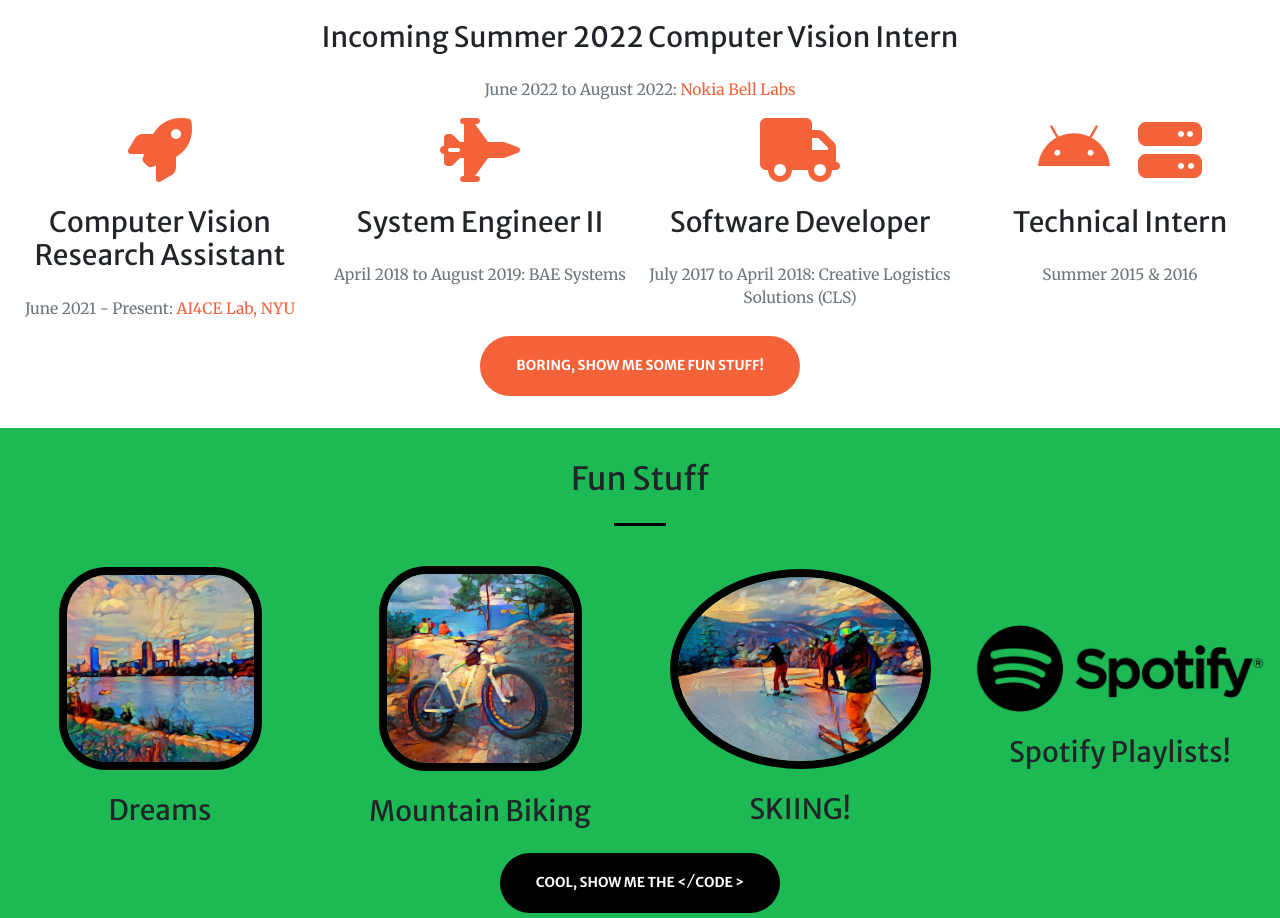
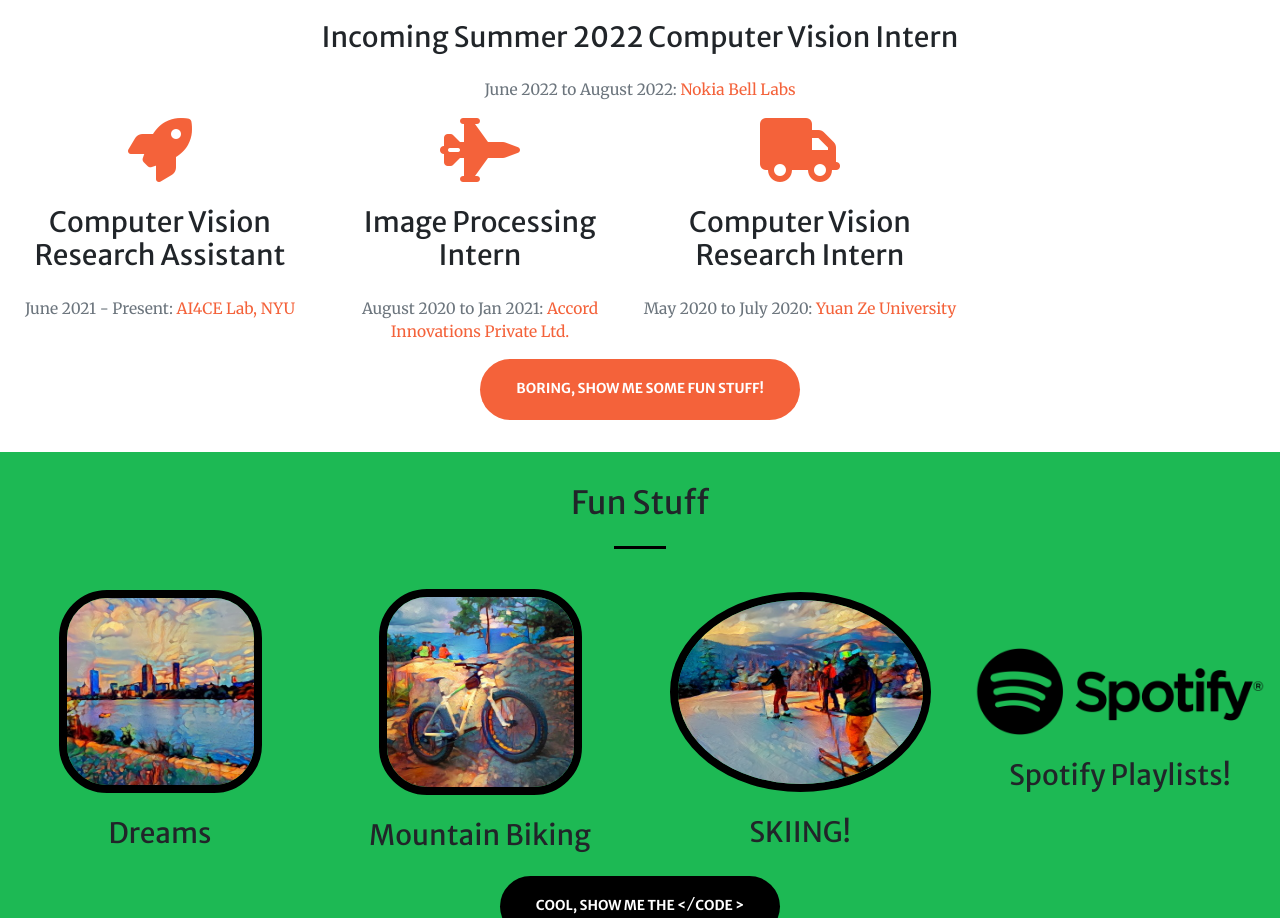
Before and after one commit to bharath-07/bharath.github.io, a plain HTML site: page index.html in a window 1280 px wide. Shown: the part 1444-2362 px from the top of the page. Drawn offline with nearby package versions, Linux system fonts and the light colour scheme.

Commit message:
Update index.html

```diff
--- a/index.html
+++ b/index.html
@@ -208,21 +208,15 @@
         </div>
         <div class="col-lg-3 col-sm-6 text-center">
           <i class="fa fa-4x fa-fighter-jet text-primary sr-icons"></i>
-          <h3 class="mt-4 mb-4">System Engineer II</h3>
-          <p class="text-muted">April 2018 to August 2019: BAE Systems</p>
+          <h3 class="mt-4 mb-4">Image Processing Intern</h3>
+          <p class="text-muted">August 2020 to Jan 2021: <a class="text-black-link" href="https://ai4ce.github.io" class="text-blue">Accord Innovations Private Ltd. </a></p>
         </div>
         <div class="col-lg-3 col-sm-6 text-center">
           <i class="fa fa-4x fa-truck text-primary sr-icons"></i>
-          <h3 class="mt-4 mb-4">Software Developer</h3>
-          <p class="text-muted">July 2017 to April 2018: Creative Logistics Solutions (CLS)</p>
+          <h3 class="mt-4 mb-4">Computer Vision Research Intern</h3>
+          <p class="text-muted">May 2020 to July 2020: <a class="text-black-link" href="https://ai4ce.github.io" class="text-blue">Yuan Ze University</a></p>
         </div>
-				<div class="col-lg-3 col-sm-6 text-center">
-          <!-- TIL: Bootstrap has awesome spacing classes
-                    https://getbootstrap.com/docs/4.0/utilities/spacing/ -->
-          <i class="fa fa-4x fa-android text-primary sr-icons"></i>
-          <i class="fa fa-4x fa-server text-primary sr-icons ml-4"></i>
-          <h3 class="mt-4 mb-4">Technical Intern</h3>
-          <p class="text-muted mb-4">Summer 2015 & 2016</p>
+
         </div>
       </div>
       <div class="text-center">
```
